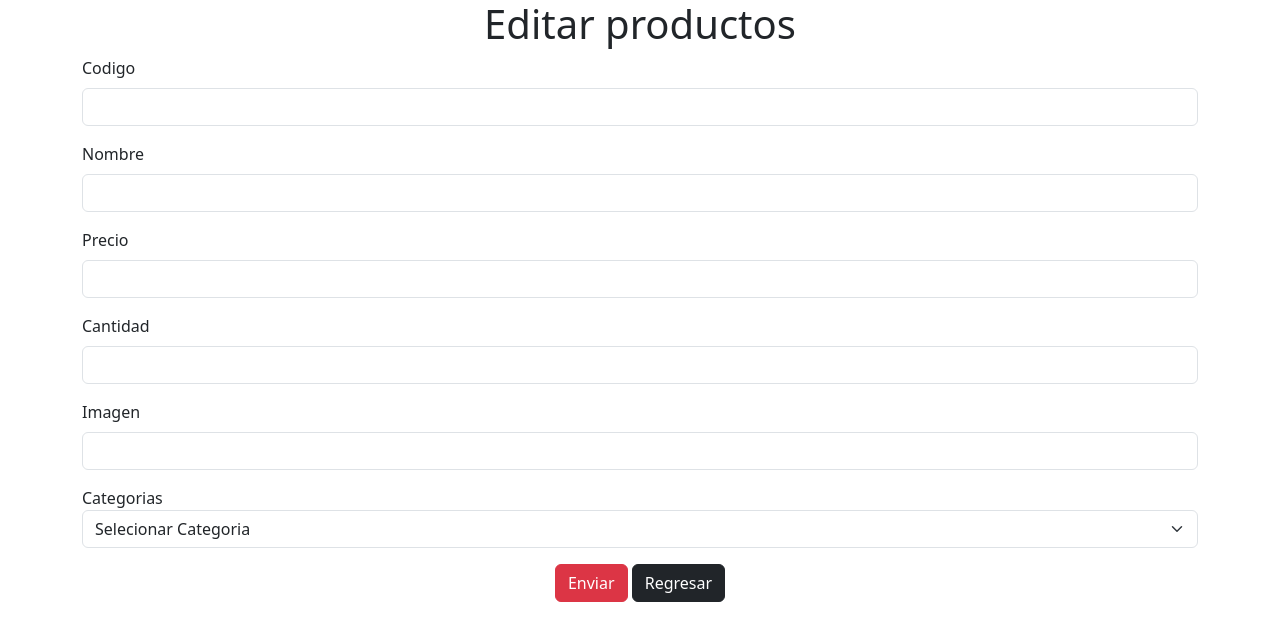
After one commit to dwidavid/crud-almacen, a PHP site: page /formularios/editarForm.php?id=1 in a window 1280 px wide. The commit adds this page. Shown: the top 641 px of the page. Run offline with PHP 8.4, Linux system fonts and the light colour scheme; data that the repository does not hold is empty.

Commit message:
Add files via upload

```diff
--- /dev/null
+++ b/crud/editardatos.php
@@ -0,0 +1,6 @@
+<?php
+
+include("../config/conexion.php");
+
+
+?>
--- /dev/null
+++ b/formularios/editarForm.php
@@ -0,0 +1,83 @@
+<!DOCTYPE html>
+<html lang="es">
+
+<head>
+    <meta charset="utf-8">
+    <meta name="viewport" content="width=device-width, initial-scale=1">
+    <title>CRUD</title>
+    <link href="https://cdn.jsdelivr.net/npm/bootstrap@5.3.3/dist/css/bootstrap.min.css" rel="stylesheet" integrity="sha384-QWTKZyjpPEjISv5WaRU9OFeRpok6YctnYmDr5pNlyT2bRjXh0JMhjY6hW+ALEwIH" crossorigin="anonymous">
+</head>
+
+<body>
+
+    <h1 class="text-center"> Editar productos </h1>
+
+    <form action="../crud/editardatos.php" method="post">
+
+    <?php
+
+
+
+    include_once('../config/conexion.php');
+
+    $sql = "SELECT id AS producto_id, codigo, nombre_producto, precio, cantidad, imagen FROM productos WHERE id = " . intval($_REQUEST['id']);
+
+    $resultado = $conexion->query($sql);
+
+    $row = $resultado->fetch_assoc();
+
+    ?>
+<div class="container">
+        <div class="mb-3">
+            <label type class="form-label">Codigo</label>
+            <input type="text" class="form-control" name="codigo" value="<?= $row['producto_id'] ?>">
+        </div>
+
+        <div class="mb-3">
+            <label type class="form-label">Nombre</label>
+            <input type="text" class="form-control" name="nombre" value="<?= $row['nombre_producto'] ?>">
+        </div>
+
+        <div class="mb-3">
+            <label type class="form-label">Precio</label>
+            <input type="text" class="form-control" name="precio" value="<?= $row['precio'] ?>">
+        </div>
+
+        <div class="mb-3">
+            <label type class="form-label">Cantidad</label>
+            <input type="text" class="form-control" name="cantidad" value="<?= $row['cantidad'] ?>">
+        </div>
+
+        <div class="mb-3">
+            <label type class="form-label">Imagen</label>
+            <input type="text" class="form-control" name="imagen" value="<?= $row['imagen'] ?>">
+        </div>
+
+        <label for="">Categorias</label>
+        <select class="form-select mb-3" name="categoria">
+            <option selected disabled>Selecionar Categoria</option>
+            <?php
+
+            include("../config/conexion.php");
+
+            $sql = $conexion->query("SELECT * FROM categorias");
+
+            while ($resultado = $sql->fetch_assoc()) {
+                echo "<option value='" . $resultado['id'] . "'>" . $resultado['nombre'] . "</option>";
+            }
+
+            ?>
+        </select>
+
+
+        <div class="text-center">
+            <button type="submit" class="btn btn-danger">Enviar</button>
+            <a href="../index.php" class="btn btn-dark">Regresar</a>
+        </div>
+
+    </form>
+    </div>
+
+</body>
+
+</html>
```
Also changed, not shown: index.php (+13 -8 lines).
